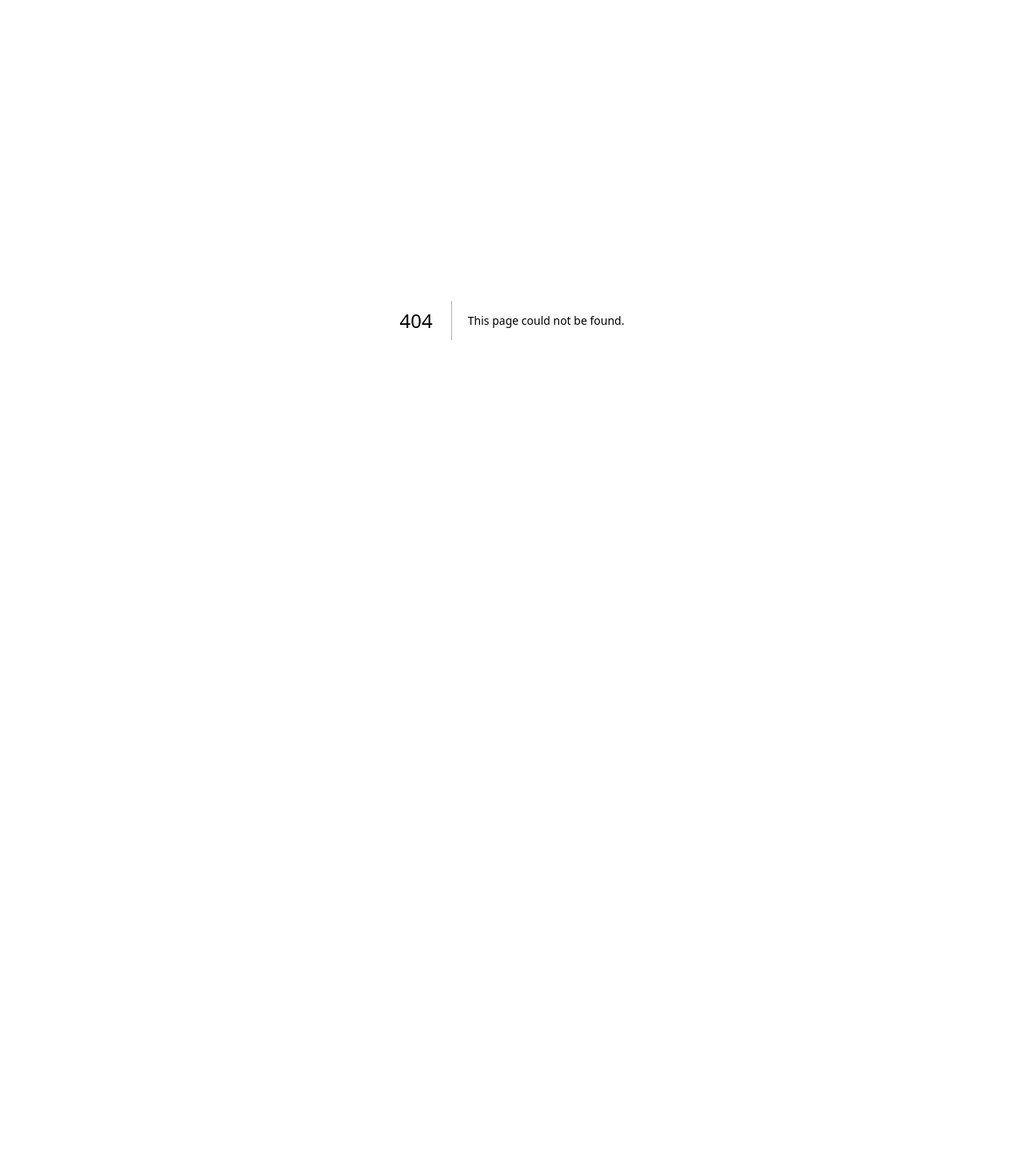
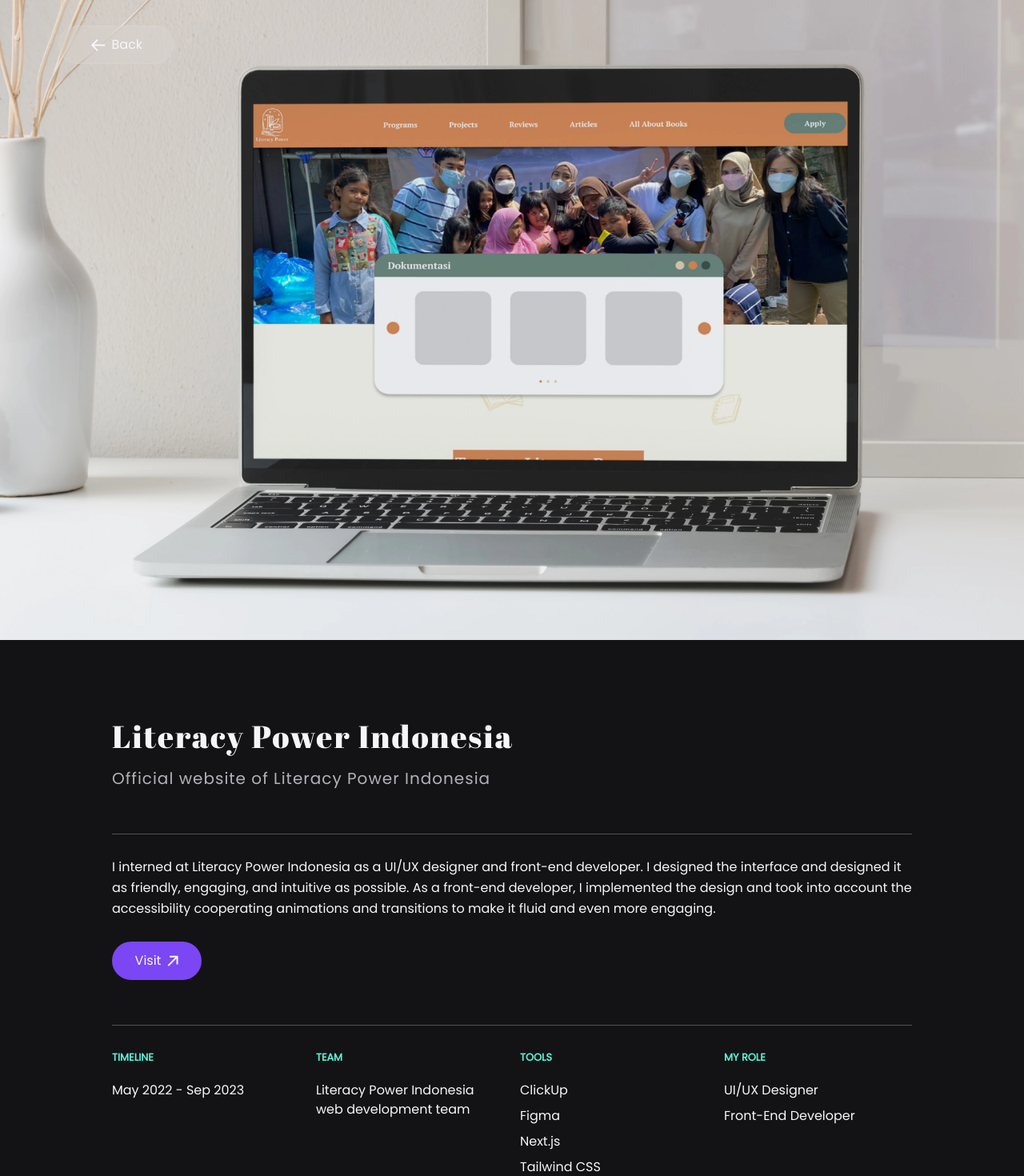
Before and after one commit to ditramadia/portdia, a Next.js app: page /projects/literacy-power in a window 1280 px wide. Before the commit this address had no page. Shown: the top 1470 px of the page at 80% size. Before the commit the page ends 800 px from the top, so only its background shows below. Built offline with nearby package versions, Linux system fonts and the light colour scheme.

Commit message:
feat: add literacy power project page

```diff
--- /dev/null
+++ b/src/app/projects/literacy-power/page.tsx
@@ -0,0 +1,88 @@
+'use client';
+
+import NavbarBack from "@/components/organism/NavbarBack"
+import ProjectThumbnail from "@/components/organism/ProjectThumbnail";
+import ProjectTitle from "@/components/organism/ProjectTitle";
+import ProjectContent from "@/components/organism/ProjectContent";
+import ProjectDetails from "@/components/organism/ProjectDetails";
+import Footer from "@/components/organism/Footer";
+
+function page() {
+  const projectData = {
+    thumbnail: {
+      projectThumbnail: 'lpi-page-thumbnail.webp',
+      projectThumbnailAlt: 'Literacy Power thumbnail'
+    },
+    heading: {
+      title: 'Literacy Power Indonesia',
+      subtitle: 'Official website of Literacy Power Indonesia'
+    },
+    content: [
+      'I interned at Literacy Power Indonesia as a UI/UX designer and front-end developer. I designed the interface and designed it as friendly, engaging, and intuitive as possible. As a front-end developer, I implemented the design and took into account the accessibility cooperating animations and transitions to make it fluid and even more engaging.',
+    ],
+    code: '',
+    site: 'http://www.literacypowerid.com/',
+    details: {
+      timeline: 'May 2022 - Sep 2023',
+      team: [
+        'Literacy Power Indonesia web development team',
+      ],
+      tools: [
+        'ClickUp',
+        'Figma',
+        'Next.js',
+        'Tailwind CSS',
+      ],
+      roles: [
+        'UI/UX Designer',
+        'Front-End Developer',
+      ]
+    },
+  };
+
+  return (
+    <>
+      <div className="hidden md:block">
+        <NavbarBack url="/" />
+      </div>
+
+      <main>
+
+        <ProjectThumbnail
+          image={projectData.thumbnail.projectThumbnail}
+          alt={projectData.thumbnail.projectThumbnailAlt}
+        />
+
+        <div className="max-w-[1000px] w-11/12 mb-24 mx-auto">
+
+          <ProjectTitle
+            title={projectData.heading.title}
+            subtitle={projectData.heading.subtitle}
+          />
+
+          <div className="w-full h-[1px] bg-outline mb-7" />
+
+          <ProjectContent
+            content={projectData.content}
+            site={projectData.site}
+          />
+
+          <div className="w-full h-[1px] bg-outline mb-7" />
+
+          <ProjectDetails
+            timeline={projectData.details.timeline}
+            team={projectData.details.team}
+            tools={projectData.details.tools}
+            roles={projectData.details.roles}
+          />
+
+        </div>
+
+      </main>
+
+      <Footer />
+    </>
+  )
+}
+
+export default page;
--- a/src/app/projects/toco/page.tsx
+++ b/src/app/projects/toco/page.tsx
@@ -1,6 +1,4 @@
 'use client';
-
-import Image from "next/image";
 
 import NavbarBack from "@/components/organism/NavbarBack";
 import ProjectThumbnail from "@/components/organism/ProjectThumbnail";
@@ -11,7 +9,7 @@
 import ProjectHighlights from "@/components/organism/ProjectHighlights";
 import Footer from "@/components/organism/Footer";
 
-function Toco() {
+function page() {
   const projectData = {
     thumbnail: {
       projectThumbnail: 'toco-page-thumbnail.webp',
@@ -168,4 +166,4 @@
   );
 };
 
-export default Toco;
+export default page;
```
Also changed, not shown: public/images/lpi-page-thumbnail.webp (added).
